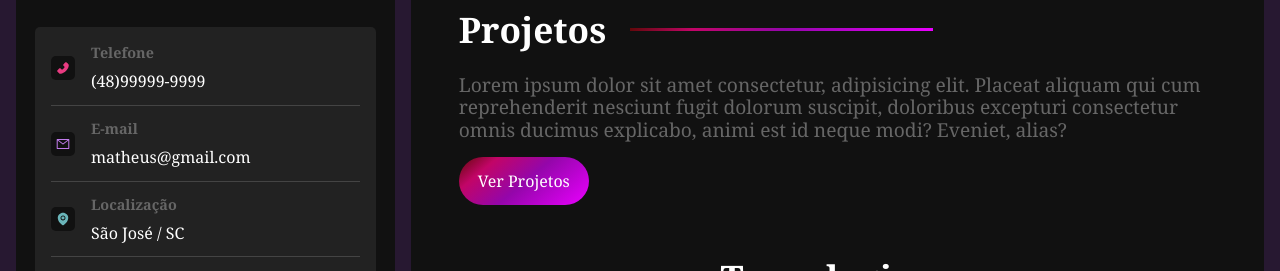
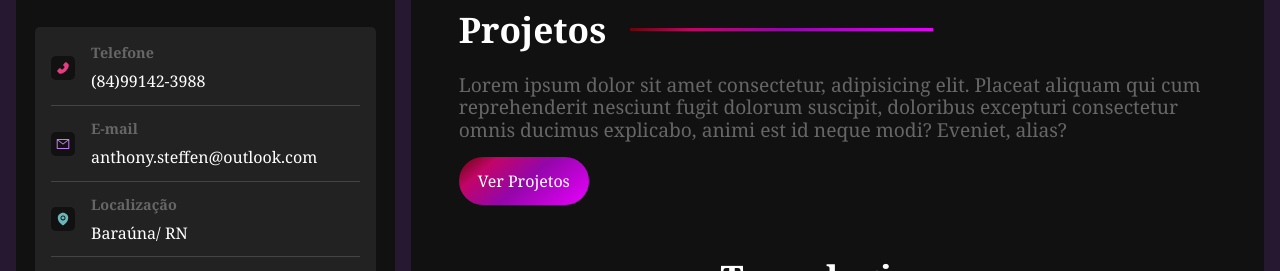
Before and after one commit to anthony-steffen/react-sass-curriculo, a React (Vite) app: page / in a window 1280 px wide. Shown: the part 529-800 px from the top of the page. Built offline with nearby package versions, Linux system fonts and the light colour scheme.

Commit message:
Informações

```diff
--- a/src/components/Information.jsx
+++ b/src/components/Information.jsx
@@ -9,21 +9,21 @@ function Information() {
         <AiFillPhone id="phone-icon" />
         <div>
           <h3>Telefone</h3>
-          <p>(48)99999-9999</p>
+          <p>(84)99142-3988</p>
         </div>
       </div>
       <div className="info-card">
         <AiOutlineMail id="email-icon" />
         <div>
           <h3>E-mail</h3>
-          <p>matheus@gmail.com</p>
+          <p>anthony.steffen@outlook.com</p>
         </div>
       </div>
       <div className="info-card">
         <AiFillEnvironment id="pin-icon" />
         <div>
           <h3>Localização</h3>
-          <p>São José / SC</p>
+          <p>Baraúna/ RN</p>
         </div>
       </div>
     </section>
```
